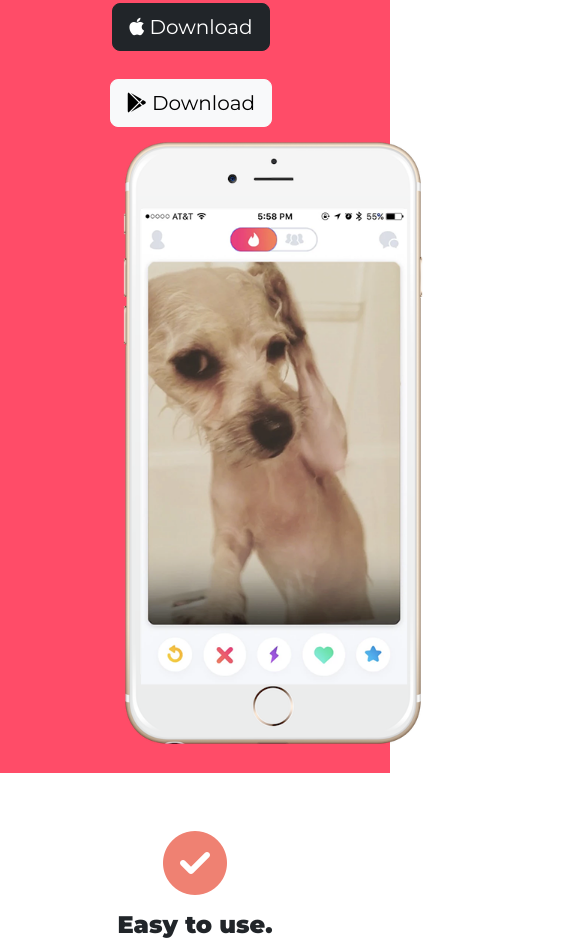
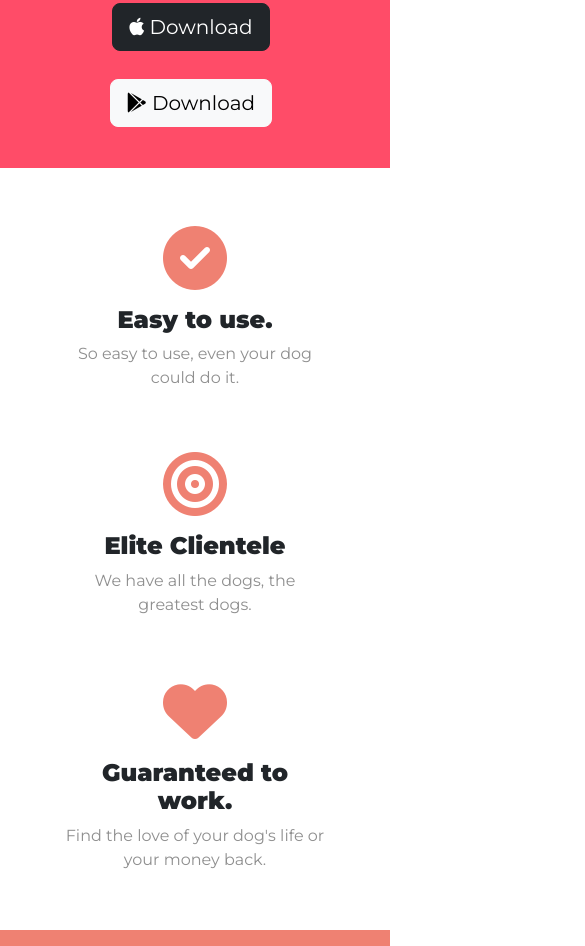
Before and after one commit to Madhannmady/Tinder-MockUp, a plain HTML site: page index.html in a window 390 px wide. Shown: the part 560-1506 px from the top of the page, 585 px wide, since content can reach past the window. Drawn offline with nearby package versions, Linux system fonts and the light colour scheme.

Commit message:
Update styles.css

```diff
--- a/css/styles.css
+++ b/css/styles.css
@@ -188,8 +188,7 @@ h2{
         text-align: center;
     }
     .brand-image{
-        position: static;
-        transform: rotate(0);
+         visibility: hidden;
 
     }
 
```
